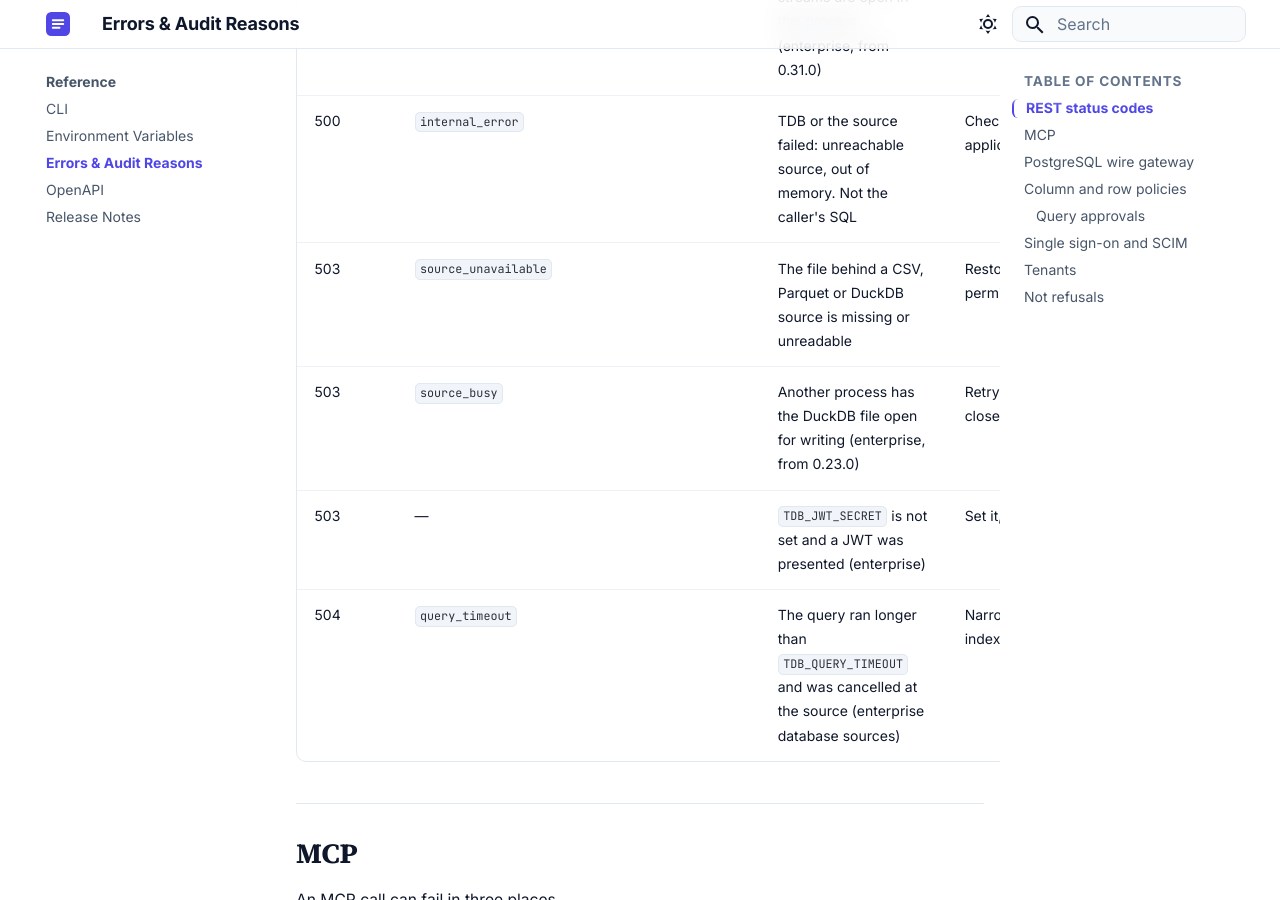
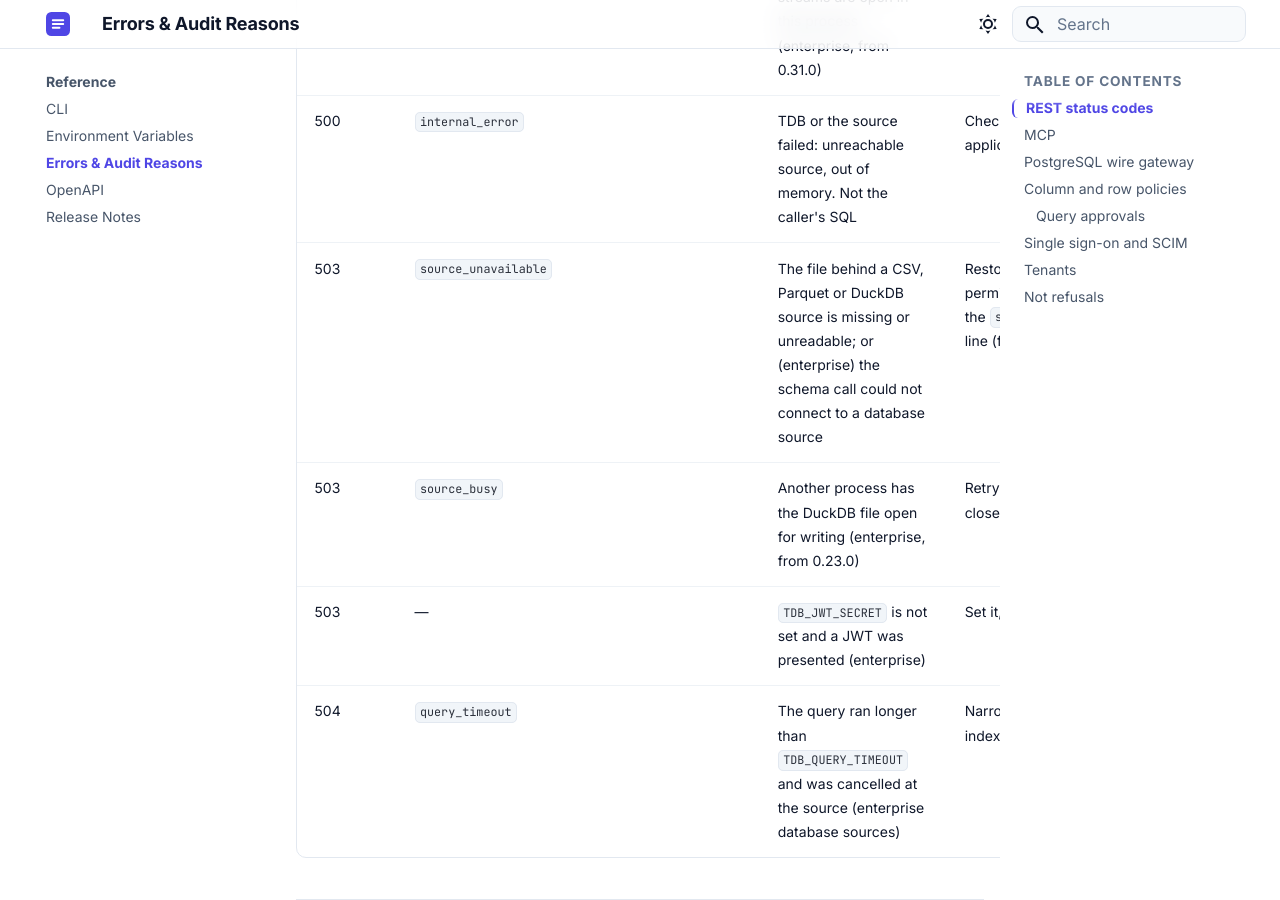
Before and after one commit to tdb-project/tdb-docs, an MkDocs documentation site: the page built from docs/reference/errors.md, in a window 1280 px wide and 900 px high, scrolled down 3858 px. Built offline with MkDocs 1.6.1 and Material for MkDocs 9.7.7, drawn with Linux system fonts in a browser that asks for light colours.

Commit message:
Errors reference: source_unavailable for database sources and its log line

```diff
--- a/docs/reference/errors.md
+++ b/docs/reference/errors.md
@@ -42,7 +42,7 @@ for the entry format.
 | 429 | `rate_limit_exceeded` | The key's per-minute budget is used up (DB-managed keys) | Retry after the `X-RateLimit-Reset` time |
 | 429 | `too_many_streams` | `TDB_MAX_STREAMS` streams are open in this process (enterprise, from 0.31.0) | Retry when one has finished |
 | 500 | `internal_error` | TDB or the source failed: unreachable source, out of memory. Not the caller's SQL | Check the source and the application log |
-| 503 | `source_unavailable` | The file behind a CSV, Parquet or DuckDB source is missing or unreadable | Restore the file or fix its permissions |
+| 503 | `source_unavailable` | The file behind a CSV, Parquet or DuckDB source is missing or unreadable; or (enterprise) the schema call could not connect to a database source | Restore the file or fix its permissions; for a database, the `source_unreachable` log line (from 0.36.0) says why |
 | 503 | `source_busy` | Another process has the DuckDB file open for writing (enterprise, from 0.23.0) | Retry once the writer has closed the file. See [DuckDB](../connectors/duckdb.md#the-file-stays-yours) |
 | 503 | — | `TDB_JWT_SECRET` is not set and a JWT was presented (enterprise) | Set it, or use API keys |
 | 504 | `query_timeout` | The query ran longer than `TDB_QUERY_TIMEOUT` and was cancelled at the source (enterprise database sources) | Narrow the query, add an index, or raise the timeout |
```
